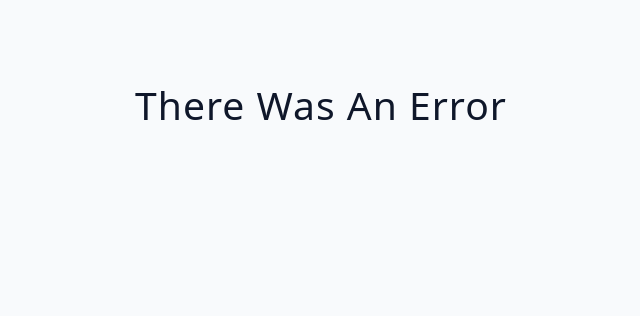
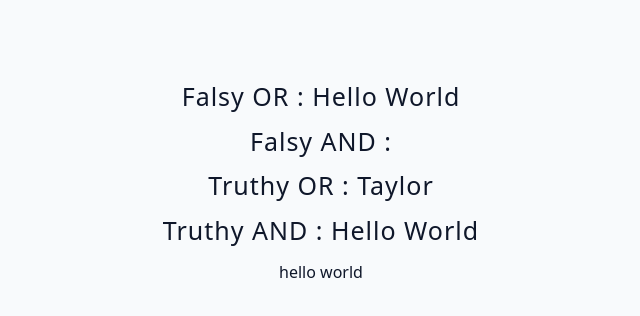
Before and after one commit to t-vanderwolk/Udemy-Advanced-React, a React (Vite) app: page / in a window 1280 px wide. Shown: the top 316 px of the page, without its empty margins (319-959 px from the left). Built offline with nearby package versions, Linux system fonts and the light colour scheme; no server answers.

Commit message:
short curcuit - Overview

```diff
--- a/src/App.jsx
+++ b/src/App.jsx
@@ -1,5 +1,5 @@
 // import Starter from './tutorial/01-useState/starter/02-useState-basics';
-import Starter from "./tutorial/03-conditional-rendering/starter/02-multiple-returns-fetch-data"
+import Starter from "./tutorial/03-conditional-rendering/starter/04-short-circuit-overview"
 import { useState, useEffect } from "react";
 
 
--- a/src/tutorial/03-conditional-rendering/starter/04-short-circuit-overview.jsx
+++ b/src/tutorial/03-conditional-rendering/starter/04-short-circuit-overview.jsx
@@ -1,6 +1,19 @@
 import { useState } from 'react';
 
 const ShortCircuitOverview = () => {
-  return <h2>short circuit overview</h2>;
+//falsy
+const [text, setText] = useState('')
+//truthy
+const [name, setName] = useState('taylor')
+
+const codeExample = text || 'hello world'
+
+  return <div>
+    <h4>Falsy OR : {text || 'hello world'}</h4>
+    <h4>Falsy AND : {text && 'hello world'}</h4>
+    <h4>Truthy OR : {name || 'hello world'}</h4>
+    <h4>Truthy AND : {name && 'hello world'}</h4>
+{codeExample}
+  </div>;
 };
 export default ShortCircuitOverview;
```
Also changed, not shown: src/tutorial/03-conditional-rendering/starter/03-hooks-rule.jsx (+10 -10 lines).
